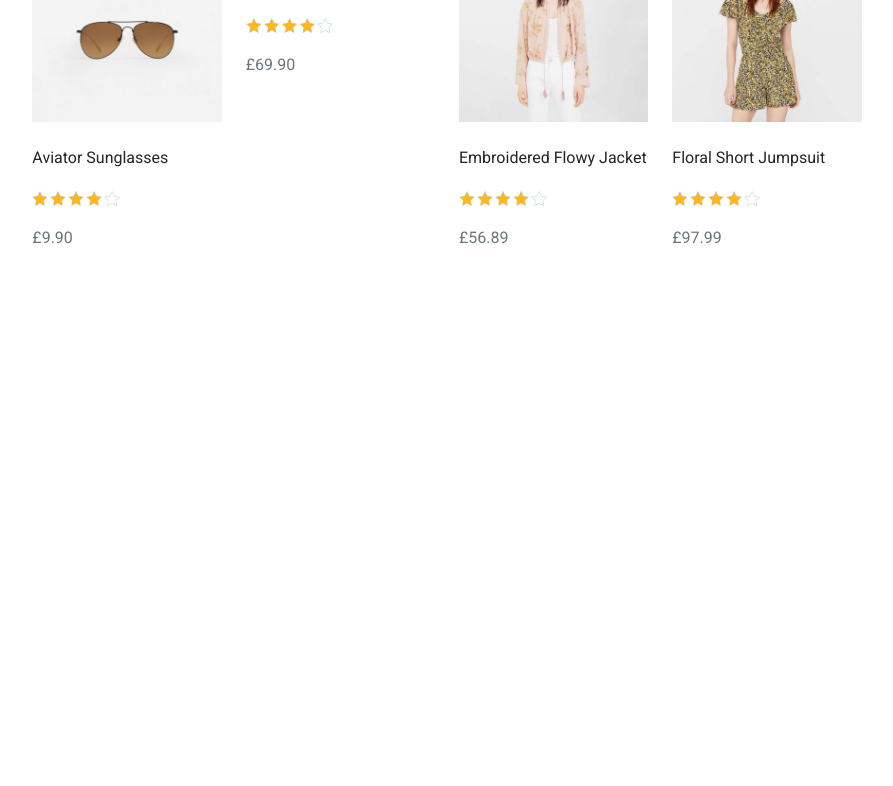
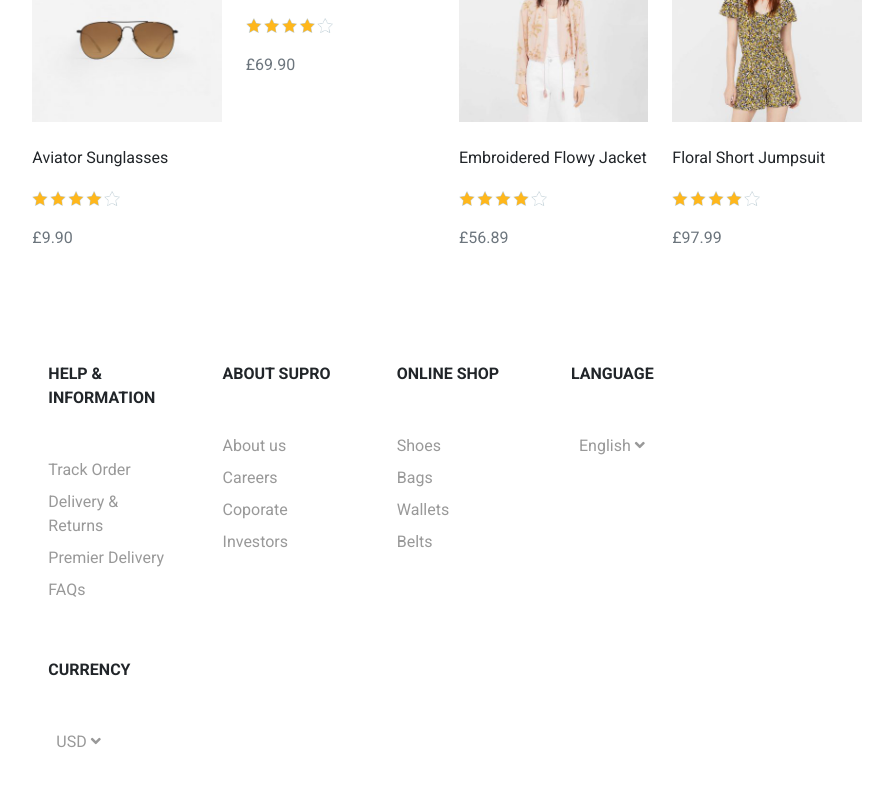
Before and after one commit to yunhsiaho/project-supro-end, a website: page product.html in a window 1280 px wide. Shown: the part 1797-2583 px from the top of the page, without its empty margins (193-1086 px from the left). Before the commit the page ends 2063 px from the top, so only its background shows below. Drawn offline with nearby package versions, Linux system fonts and the light colour scheme.

Commit message:
page pr0duct pc finish+footer

```diff
--- a/product.html
+++ b/product.html
@@ -29,13 +29,13 @@
                         <div class="collapse navbar-collapse" id="navbarsExampleDefault">
                             <ul class="navbar-nav me-auto mb-2 mb-md-0">
                                 <li class="nav-item active">
-                                    <a class="nav-link" aria-current="page" href="#">Home</a>
+                                    <a class="nav-link" aria-current="page" href="home.html">Home</a>
                                 </li>
                                 <li class="nav-item">
-                                    <a class="nav-link" href="#">Shop</a>
+                                    <a class="nav-link" href="shop.html">Shop</a>
                                 </li>
                                 <li class="nav-item">
-                                    <a class="nav-link" href="#">Collection</a>
+                                    <a class="nav-link" href="product.html">Collection</a>
                                 </li>
                                 <li class="nav-item">
                                     <a class="nav-link" href="#">Pages</a>
@@ -260,7 +260,7 @@
                         </div>
                         <div class="col-3">
                             <img src="img_product/bag.jpeg" class="my-4" width="100%">
-                            <p class="">Contrast Backpack</p>
+                            <p class="related_product">Contrast Backpack</p>
                             <div>
                                 <img src="img_product/4star.png" class="my-0" height="15px"/>
                             </div>
@@ -290,6 +290,47 @@
     </div>
 </section>
 
+
+<section class="footer">
+    <div class="container-fluid">
+        <div class="row my-5">
+            <div class="col-lg-2"></div>
+            <div class="col-lg-8">
+                <div class="row">
+                    <div class="col-2 mx-3">
+                        <p class="footer_title  my-5">HELP & INFORMATION</p>
+                        <p class="footer_items  my-2">Track Order</p>
+                        <p class="footer_items  my-2">Delivery & Returns</p>
+                        <p class="footer_items  my-2">Premier Delivery</p>
+                        <p class="footer_items  my-2">FAQs</p>
+                    </div>
+                    <div class="col-2 mx-3">
+                        <p class="footer_title  my-5">ABOUT SUPRO</p>
+                        <p class="footer_items  my-2">About us</p>
+                        <p class="footer_items  my-2">Careers</p>
+                        <p class="footer_items  my-2">Coporate</p>
+                        <p class="footer_items  my-2">Investors</p>
+                    </div>
+                    <div class="col-2 mx-3">
+                        <p class="footer_title  my-5">ONLINE SHOP</p>
+                        <p class="footer_items  my-2">Shoes</p>
+                        <p class="footer_items  my-2">Bags</p>
+                        <p class="footer_items  my-2">Wallets</p>
+                        <p class="footer_items  my-2">Belts</p>
+                    </div>
+                    <div class="col-2 mx-3">
+                        <p class="footer_title my-5">LANGUAGE</p>
+                        <p class="footer_items m-2">English <i class="fas fa-angle-down"></i></p>
+                    </div>
+                    <div class="col-2 mx-3">
+                        <p class="footer_title  my-5">CURRENCY</p>
+                        <p class="footer_items  m-2">USD <i class="fas fa-angle-down"></i></p>
+                </div>
+            </div>
+            <div class="col-lg-2"></div>
+        </div>
+    </div>
+</section>
     </main>
 </body>
 </html>
--- a/src_product/scss/_body.scss
+++ b/src_product/scss/_body.scss
@@ -1,10 +1,12 @@
 @import "variables";
+
 
 *{
     padding: 0;
     margin: 0;
     font-family: 'Roboto', sans-serif;
 }
+
 
 .navbar{
     height: 10%;
@@ -111,3 +113,12 @@
 .grayline{
     color: $greyColor;
 }
+
+
+.footer_title{
+    font-weight: 600;
+}
+.footer_items{
+    color:$greyColor;
+
+}
```
Also changed, not shown: src_product/css/style.css, 1 other file.
